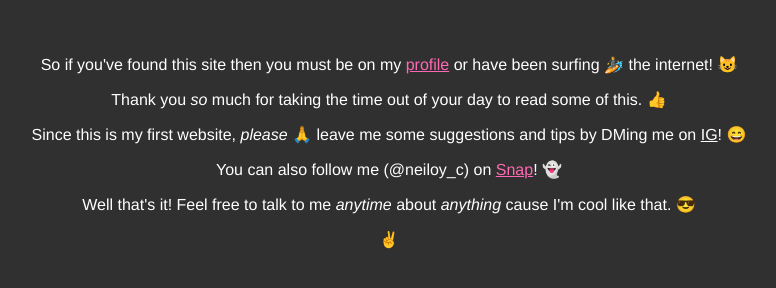
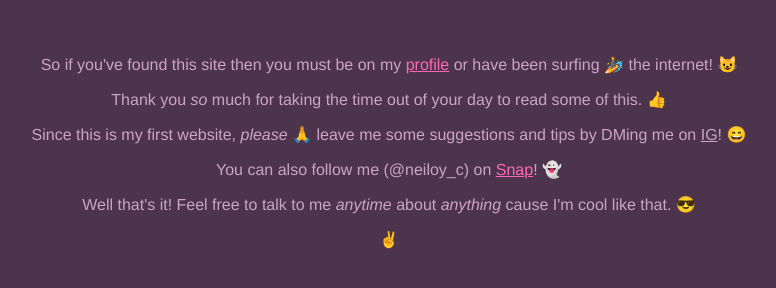
Before and after one commit to neiloyc/neiloyc.github.io, a plain HTML site: page index.html in a window 1280 px wide. Shown: the whole page, without its empty margins (251-1027 px from the left). Drawn offline with Linux system fonts and the light colour scheme.

Commit message:
Changed theme colors

```diff
--- a/style.css
+++ b/style.css
@@ -5,8 +5,8 @@
 .skkrtSkkrt {
     text-align: center;
     font-family: helvetica;
-    background: rgb(48, 48, 48);
-    color: rgb(255, 255, 255);
+    background: rgb(77, 52, 77);
+    color: rgb(204, 164, 197);
     font: 400;
 }
 
```
